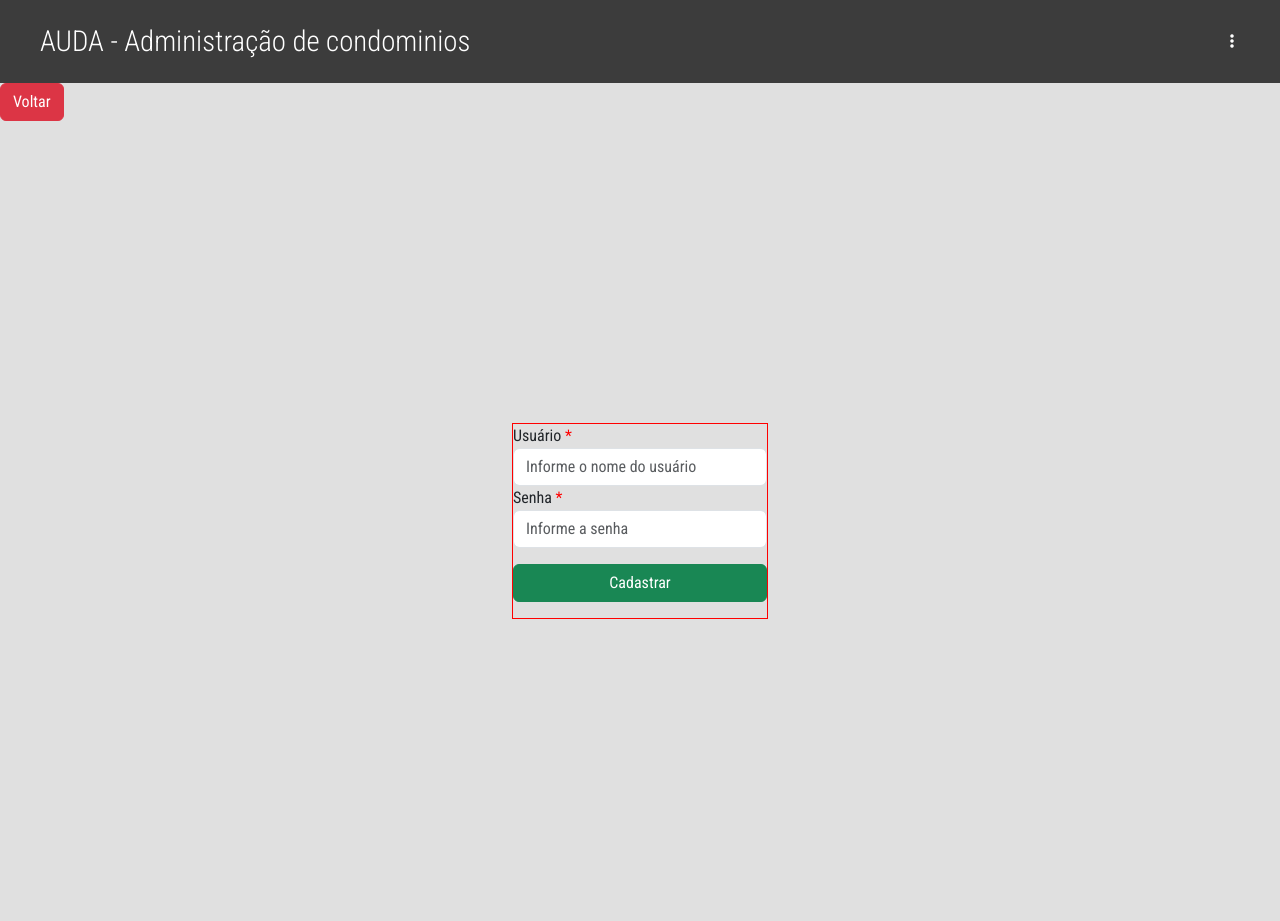
After one commit to IgorMarqx/PROJETO-APP, a PHP site: page /controllers/system/cadastroSystem.php in a window 1280 px wide. The commit adds this page. Run offline with PHP 8.4, Linux system fonts and the light colour scheme; the visitor is signed in with stand-in values (Sample User, id 1).

Commit message:
conversao para php

```diff
--- /dev/null
+++ b/controllers/system/cadastroSystem.php
@@ -0,0 +1,49 @@
+<?php
+session_start();
+    $logado = $_SESSION['user'];
+?>
+<head>
+    <meta charset="UTF-8">
+    <meta http-equiv="X-UA-Compatible" content="IE=edge">
+    <meta name="viewport" content="width=device-width, initial-scale=1.0">
+    <!-- BOOTSTRAP -->
+    <link href="https://cdn.jsdelivr.net/npm/bootstrap@5.3.0-alpha1/dist/css/bootstrap.min.css" rel="stylesheet" integrity="sha384-GLhlTQ8iRABdZLl6O3oVMWSktQOp6b7In1Zl3/Jr59b6EGGoI1aFkw7cmDA6j6gD" crossorigin="anonymous">
+    <!-- FOLHA CSS -->
+    <link rel="stylesheet" href="../../src/systemAssets/sistema.css">
+    <link rel="stylesheet" href="../../src/systemAssets/responsiveSystem.css">
+    <link rel="stylesheet" href="../../src/registerAssets/register.css">
+    <!-- GOOGLE FONTS -->
+    <link rel="preconnect" href="https://fonts.googleapis.com">
+    <link rel="preconnect" href="https://fonts.gstatic.com" crossorigin>
+    <link href="https://fonts.googleapis.com/css2?family=Roboto+Condensed:wght@300;400;700&display=swap" rel="stylesheet">
+    <!-- FONT AWESOME -->
+    <link rel="stylesheet" href="https://cdnjs.cloudflare.com/ajax/libs/font-awesome/6.2.1/css/all.min.css" integrity="sha512-MV7K8+y+gLIBoVD59lQIYicR65iaqukzvf/nwasF0nqhPay5w/9lJmVM2hMDcnK1OnMGCdVK+iQrJ7lzPJQd1w==" crossorigin="anonymous" referrerpolicy="no-referrer" />
+    <title>Controle condominal</title>
+    <script src="https://cdn.jsdelivr.net/npm/bootstrap@5.3.0-alpha1/dist/js/bootstrap.bundle.min.js" integrity="sha384-w76AqPfDkMBDXo30jS1Sgez6pr3x5MlQ1ZAGC+nuZB+EYdgRZgiwxhTBTkF7CXvN" crossorigin="anonymous"></script>
+</head>
+
+<?php
+include_once('../../views/header.php');
+// include_once('../../views/main.php');
+?>
+
+<div class="back" style="background-color: #E0E0E0;">
+    <a class="btn btn-danger" href="../../sistema.php">Voltar</a>
+</div>
+<div class="main">
+    <div class="register">
+        <div class="form">
+            <form action="" method="POST">
+                <label for="user">Usuário <span>*</span></label>
+                <input id="user" class="form-control" type="text" placeholder="Informe o nome do usuário">
+
+                <label for="pass">Senha <span>*</span></label>
+                <input id="pass" class="form-control" type="password" placeholder="Informe a senha ">
+
+                <div class="bt mt-3">
+                    <input class="btn btn-success" type="submit" value="Cadastrar">
+                </div>
+            </form>
+        </div>
+    </div>
+</div>
--- a/src/loginAssets/login.js
+++ b/src/loginAssets/login.js
@@ -8,6 +8,7 @@ const error = document.querySelector('.error')
 function validateError() {
     // validação de erro
     btnSubmit.addEventListener('click', (e) => {
+
         if (user.value == '' && pass.value == '') {
             error.style.display = 'flex'
             user.style.border = '1px solid red'
--- /dev/null
+++ b/src/registerAssets/register.css
@@ -0,0 +1,27 @@
+:root {
+    --primary-color: #953779;
+    --default: #fff;
+    --hover: #3C3C3C;
+    --error: #ff0000;
+}
+
+.register {
+    display: flex;
+    justify-content: center;
+    align-items: center;
+    width: 100%;
+}
+
+.form {
+    width: 20%;
+    border: 1px solid red;
+}
+
+.bt {
+    display: flex;
+    flex-direction: column;
+}
+
+span {
+    color: var(--error);
+}
--- /dev/null
+++ b/views/header.php
@@ -0,0 +1,20 @@
+<header>
+        <div class="containe">
+            <div class="container-child">
+                <div class="logo">
+                    <h1>AUDA - Administração de condominios</h1>
+                </div>
+
+                <div class="dropdown">
+                    <button class="btns" type="button" data-bs-toggle="dropdown" aria-expanded="false">
+                        <i class="fa-solid fa-ellipsis-vertical"></i>
+                    </button>
+                    <ul class="dropdown-menu">
+                        <li><a class="dropdown-item" href="#"></a></li>
+                        <li><a class="dropdown-item" href="#"><i class="fa-solid fa-bell"></i> Notificações </a></li>
+                        <li><a class="dropdown-item" href="./controllers/login/logout.php"><i class="fa-sharp fa-solid fa-right-from-bracket"></i> Sair</a></li>
+                    </ul>
+                </div>
+            </div>
+        </div>
+    </header>
```
Also changed, not shown: sistema.php (+7 -67 lines), views/main.php (added, +29 -0 lines), views/styles.php (added, +19 -0 lines).
